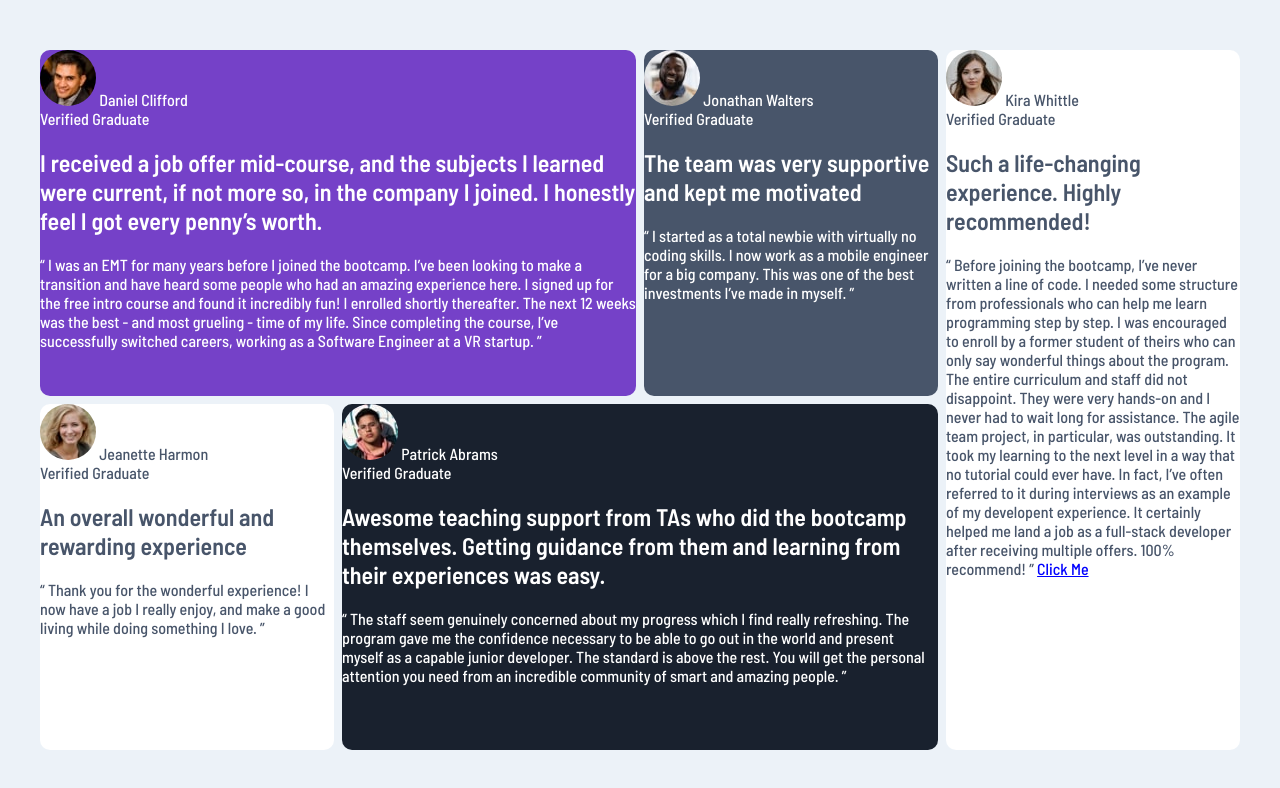
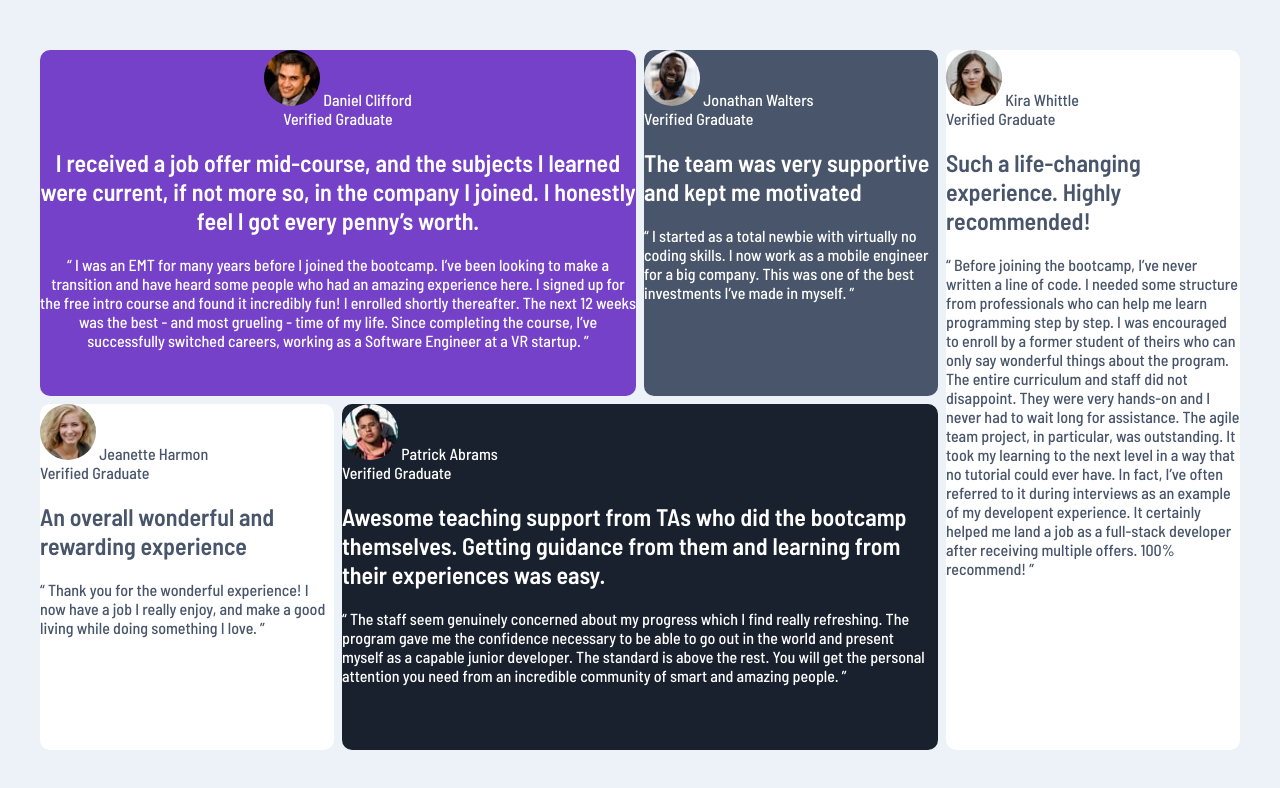
Before and after one commit to Ryzhundel/testimonials-grid-section-main, a plain HTML site: page index.html in a window 1280 px wide. Drawn offline with Linux system fonts and the light colour scheme.

Commit message:
add some text decoration changes

```diff
--- a/index.html
+++ b/index.html
@@ -119,7 +119,6 @@
           often referred to it during interviews as an example of my developent
           experience. It certainly helped me land a job as a full-stack
           developer after receiving multiple offers. 100% recommend! ”
-          <a href="http://google.com"> Click Me</a>
         </p>
       </article>
     </main>
--- a/styles/desktop.css
+++ b/styles/desktop.css
@@ -29,6 +29,7 @@ main  article:nth-of-type(1) {
   grid-area: art1;
   color: hsl(0, 0%, 100%);
   font-family: 'Barlow Semi Condensed', sans-serif;
+  text-align: center;
 }
 
 main article:nth-of-type(2) {
@@ -62,13 +63,3 @@ main article {
 main img {
   border-radius: 50%;
 }
-a:nth-of-type(1) {
-  color: pink;
-}
-a {
-  color: blue !important;
-}
-
-article a {
-  color: red;
-}
```
